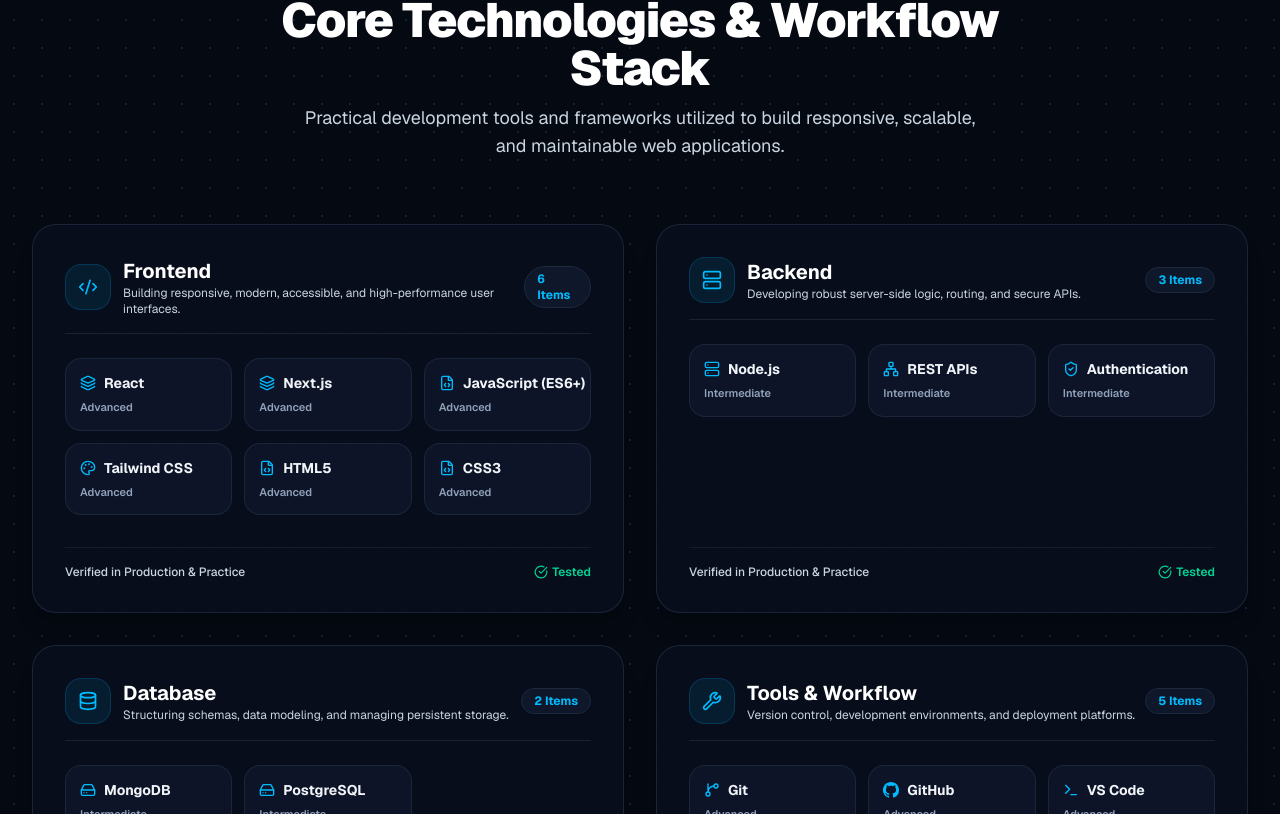
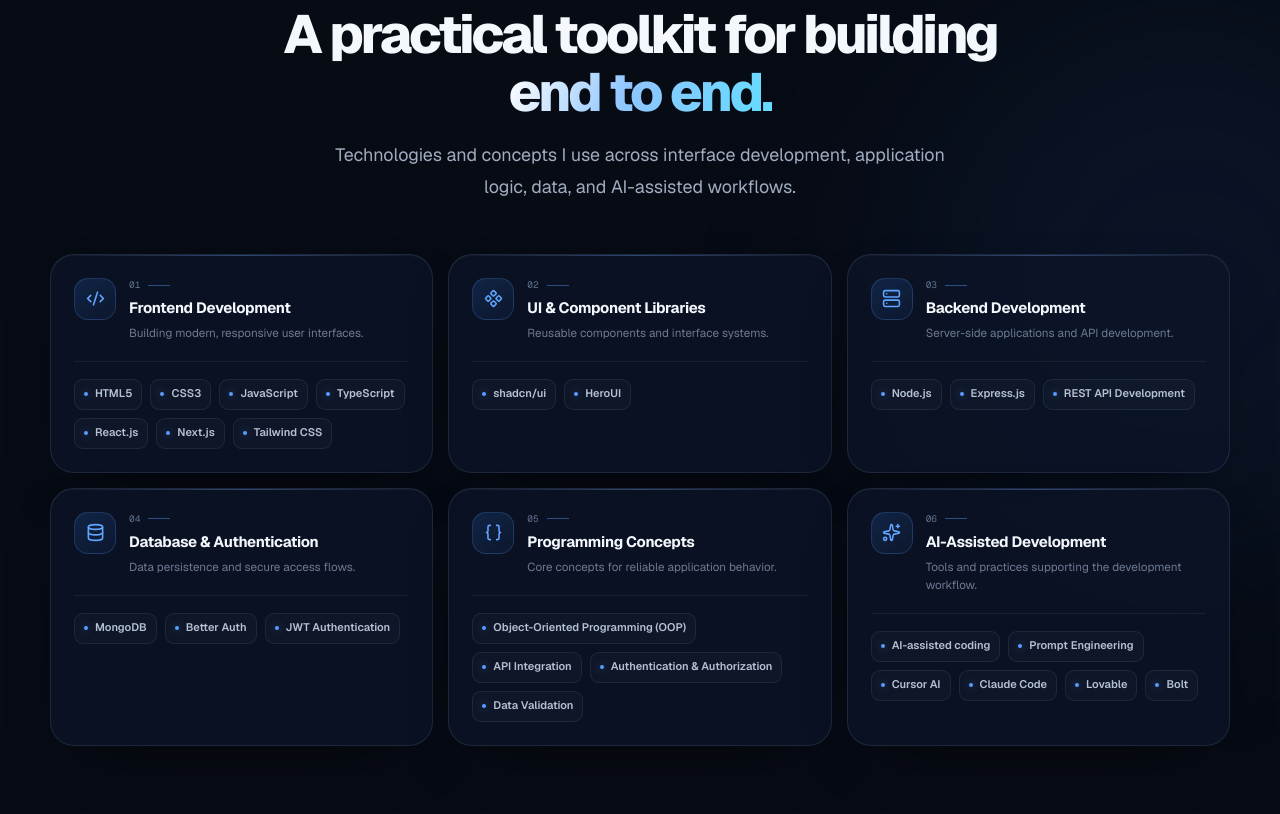
Before and after one commit to shahidul91325/shahidul-portfolio, a Next.js app: page / in a window 1280 px wide. Shown: the part 1866-2680 px from the top of the page. Built offline with nearby package versions, Linux system fonts and the light colour scheme.

Commit message:
Reorganize skills into animated categories

```diff
--- a/app/globals.css
+++ b/app/globals.css
@@ -183,6 +183,23 @@ button, a { -webkit-tap-highlight-color: transparent; }
 .focus-rule { width: 23px; height: 1px; background: rgba(96,165,255,.4); }
 .focus-card h3 { margin: 7px 0 4px; color: #e6edf8; font-size: .91rem; font-weight: 650; letter-spacing: -.02em; }
 .focus-card p { margin: 0; color: #91a0b6; font-size: .77rem; line-height: 1.65; }
+.skills-section { position: relative; isolation: isolate; }
+.skills-section::before { position: absolute; z-index: -1; top: 15%; right: -20%; width: 560px; aspect-ratio: 1; border-radius: 50%; background: rgba(35,98,188,.1); content: ""; filter: blur(110px); pointer-events: none; }
+.skills-grid { display: grid; grid-template-columns: repeat(3, minmax(0, 1fr)); gap: 15px; }
+.skill-panel { position: relative; min-width: 0; padding: 23px; overflow: hidden; }
+.skill-panel::after { position: absolute; top: 0; right: 20px; left: 20px; height: 1px; background: linear-gradient(90deg, transparent, rgba(96,165,255,.48), transparent); content: ""; opacity: .7; }
+.skill-group-heading { display: flex; align-items: flex-start; gap: 13px; }
+.skill-group-title { min-width: 0; }
+.skill-group-meta { display: flex; align-items: center; gap: 8px; color: #60728d; font-family: var(--font-geist-mono), monospace; font-size: .59rem; }
+.skill-group-rule { width: 22px; height: 1px; background: rgba(96,165,255,.42); }
+.skill-group-title h3 { margin-top: 5px; font-size: .94rem; }
+.skill-group-title p { margin-top: 4px; font-size: .73rem; }
+.skill-list { display: flex; flex-wrap: wrap; gap: 8px; margin: 19px 0 0; padding: 17px 0 0; border-top: 1px solid rgba(170,195,234,.08); list-style: none; }
+.skill-chip { display: inline-flex; min-height: 31px; align-items: center; gap: 7px; padding: 6px 9px; border: 1px solid rgba(170,195,234,.1); border-radius: 9px; background: rgba(255,255,255,.025); color: #b4c1d4; font-size: .69rem; font-weight: 560; line-height: 1.25; transition: transform .22s ease, color .22s ease, border-color .22s ease, background .22s ease; }
+.skill-panel:hover .skill-chip { animation: skill-chip-in .38s both; animation-delay: var(--chip-delay, 0ms); }
+.skill-chip:hover { transform: translateY(-2px); border-color: rgba(96,165,255,.32); background: rgba(56,139,255,.08); color: #e5f1ff; }
+.skill-chip-dot { width: 4px; height: 4px; flex: 0 0 auto; border-radius: 50%; background: #599cff; box-shadow: 0 0 8px rgba(89,156,255,.55); }
+@keyframes skill-chip-in { from { opacity: .55; transform: translateY(4px); } to { opacity: 1; transform: translateY(0); } }
 
 ::-webkit-scrollbar { width: 10px; }
 ::-webkit-scrollbar-track { background: var(--navy-950); }
@@ -226,6 +243,7 @@ button, a { -webkit-tap-highlight-color: transparent; }
   .about-heading { grid-template-columns: 1fr; gap: 13px; }
   .about-heading h2 br { display: none; }
   .about-content { grid-template-columns: 1fr; }
+  .skills-grid { grid-template-columns: repeat(2, minmax(0, 1fr)); }
 }
 @media (max-width: 480px) {
   .nav-inner { width: calc(100% - 32px); }
@@ -243,6 +261,7 @@ button, a { -webkit-tap-highlight-color: transparent; }
   .floating-note { padding: 9px 10px; font-size: .61rem; }
   .note-top { left: -33px; }
   .note-bottom { right: -31px; }
+  .skills-grid { grid-template-columns: 1fr; }
 }
 
 @media (prefers-reduced-motion: reduce) {
--- a/components/Skills.jsx
+++ b/components/Skills.jsx
@@ -1,165 +1,39 @@
+import { Braces, Code2, Component, Database, Server, Sparkles } from "lucide-react";
+import SectionHeading from "@/components/ui/SectionHeading";
 import { skillsData } from "@/data/skills";
-import { GithubIcon } from "@/components/Icons";
-import {
-  Sparkles,
-  Code2,
-  Server,
-  Database,
-  Wrench,
-  CheckCircle,
-  Layers,
-  FileCode,
-  Palette,
-  ShieldCheck,
-  Network,
-  HardDrive,
-  GitBranch,
-  Terminal,
-  Box,
-  Cloud
-} from "lucide-react";
+
+const categoryIcons = [Code2, Component, Server, Database, Braces, Sparkles];
 
 export default function Skills() {
-  const getCategoryIcon = (category) => {
-    switch (category) {
-      case "Frontend":
-        return Code2;
-      case "Backend":
-        return Server;
-      case "Database":
-        return Database;
-      case "Tools & Workflow":
-        return Wrench;
-      default:
-        return Sparkles;
-    }
-  };
-
-  const getSkillIcon = (name) => {
-    switch (name) {
-      case "React":
-      case "Next.js":
-        return Layers;
-      case "Tailwind CSS":
-        return Palette;
-      case "HTML5":
-      case "CSS3":
-      case "JavaScript (ES6+)":
-        return FileCode;
-      case "Node.js":
-        return Server;
-      case "REST APIs":
-        return Network;
-      case "Authentication":
-        return ShieldCheck;
-      case "MongoDB":
-      case "PostgreSQL":
-        return HardDrive;
-      case "Git":
-        return GitBranch;
-      case "GitHub":
-        return GithubIcon;
-      case "VS Code":
-        return Terminal;
-      case "npm":
-        return Box;
-      case "Vercel":
-        return Cloud;
-      default:
-        return CheckCircle;
-    }
-  };
-
   return (
-    <section id="skills" className="py-20 lg:py-28 relative bg-[#060911]/95 bg-dots-pattern overflow-hidden">
-      {/* Background glow */}
-      <div
-        aria-hidden="true"
-        className="pointer-events-none absolute top-1/2 right-0 w-96 h-96 bg-blue-600/10 rounded-full blur-3xl -z-10"
+    <section id="skills" className="section-wrap skills-section">
+      <SectionHeading
+        eyebrow="Technical skills"
+        title={<>A practical toolkit for building <span className="text-gradient-cyan">end to end.</span></>}
+        description="Technologies and concepts I use across interface development, application logic, data, and AI-assisted workflows."
       />
 
-      <div className="max-w-7xl mx-auto px-4 sm:px-6 lg:px-8">
-
-        {/* Section Header */}
-        <div className="text-center max-w-3xl mx-auto mb-16 space-y-3">
-          <div className="inline-flex items-center gap-2 px-3.5 py-1.5 rounded-full bg-sky-500/10 border border-sky-500/25 text-sky-400 text-xs sm:text-sm font-semibold tracking-wider uppercase">
-            <Sparkles className="w-3.5 h-3.5 text-sky-400" />
-            <span>Technical Skills</span>
-          </div>
-          <h2 className="text-3xl sm:text-4xl md:text-5xl font-black text-white tracking-tight">
-            Core Technologies & Workflow Stack
-          </h2>
-          <p className="text-slate-300 text-base sm:text-lg max-w-2xl mx-auto font-normal">
-            Practical development tools and frameworks utilized to build responsive, scalable, and maintainable web applications.
-          </p>
-        </div>
-
-        {/* Skills Categories Grid */}
-        <div className="grid grid-cols-1 md:grid-cols-2 gap-7 sm:gap-8 items-stretch">
-          {skillsData.map((categoryGroup, index) => {
-            const CatIcon = getCategoryIcon(categoryGroup.category);
-            return (
-              <div
-                key={index}
-                className="p-5 sm:p-8 rounded-3xl bg-[#090f1d]/85 border border-slate-800/90 hover:border-sky-500/35 hover:bg-[#0c1426] transition-all duration-300 shadow-xl flex flex-col justify-between h-full group card-hover-effect"
-              >
-                <div>
-                  {/* Category Header */}
-                  <div className="flex items-center justify-between pb-4 border-b border-slate-800/80">
-                    <div className="flex items-center gap-3">
-                      <div className="p-3 rounded-2xl bg-sky-500/10 border border-sky-500/20 text-sky-400 group-hover:scale-105 group-hover:bg-sky-500/20 group-hover:text-sky-300 transition-all">
-                        <CatIcon className="w-5 h-5" />
-                      </div>
-                      <div>
-                        <h3 className="text-xl font-bold text-white group-hover:text-sky-300 transition-colors">
-                          {categoryGroup.category}
-                        </h3>
-                        <p className="text-xs text-slate-300">
-                          {categoryGroup.description}
-                        </p>
-                      </div>
-                    </div>
-                    <span className="text-xs font-bold px-3 py-1 rounded-full bg-slate-900 text-sky-400 border border-slate-800 shadow-xs">
-                      {categoryGroup.skills.length} Items
-                    </span>
-                  </div>
-
-                  {/* Skills Pills Grid */}
-                  <div className="grid grid-cols-2 sm:grid-cols-3 gap-3 pt-6">
-                    {categoryGroup.skills.map((skill, sIdx) => {
-                      const SkillIcon = getSkillIcon(skill.name);
-                      return (
-                        <div
-                          key={sIdx}
-                          className="p-3.5 rounded-2xl bg-slate-900/80 border border-slate-800/90 hover:border-sky-500/40 hover:bg-slate-800/80 transition-all duration-200 flex flex-col items-start gap-1.5 group/skill"
-                        >
-                          <div className="flex items-center gap-2 text-sky-400 group-hover/skill:text-sky-300">
-                            <SkillIcon className="w-4 h-4 shrink-0" />
-                            <span className="text-sm font-bold text-slate-100 truncate">
-                              {skill.name}
-                            </span>
-                          </div>
-                          <span className="text-[11px] font-semibold text-slate-400 group-hover/skill:text-slate-300">
-                            {skill.level}
-                          </span>
-                        </div>
-                      );
-                    })}
-                  </div>
-                </div>
-
-                <div className="mt-8 pt-4 border-t border-slate-800/60 flex items-center justify-between text-xs text-slate-400">
-                  <span className="font-medium text-slate-300">Verified in Production & Practice</span>
-                  <span className="text-emerald-400 font-semibold flex items-center gap-1">
-                    <CheckCircle className="w-3.5 h-3.5" />
-                    <span>Tested</span>
-                  </span>
+      <div className="skills-grid">
+        {skillsData.map((group, index) => {
+          const Icon = categoryIcons[index];
+          return (
+            <article className="skill-panel rise-in" style={{ "--delay": `${index * 75}ms` }} key={group.category}>
+              <div className="skill-group-heading">
+                <span className="icon-tile"><Icon size={19} aria-hidden="true" /></span>
+                <div className="skill-group-title">
+                  <div className="skill-group-meta"><span>0{index + 1}</span><span className="skill-group-rule" /></div>
+                  <h3>{group.category}</h3>
+                  <p>{group.description}</p>
                 </div>
               </div>
-            );
-          })}
-        </div>
-
+              <ul className="skill-list" aria-label={group.category}>
+                {group.skills.map((skill, skillIndex) => <li className="skill-chip" key={skill} style={{ "--chip-delay": `${skillIndex * 35}ms` }}>
+                  <span className="skill-chip-dot" aria-hidden="true" />{skill}
+                </li>)}
+              </ul>
+            </article>
+          );
+        })}
       </div>
     </section>
   );
--- a/data/skills.js
+++ b/data/skills.js
@@ -1,42 +1,32 @@
 export const skillsData = [
   {
-    category: "Frontend",
-    description: "Building responsive, modern, accessible, and high-performance user interfaces.",
-    skills: [
-      { name: "React", level: "Advanced", iconName: "Atom" },
-      { name: "Next.js", level: "Advanced", iconName: "Layers" },
-      { name: "JavaScript (ES6+)", level: "Advanced", iconName: "FileCode2" },
-      { name: "Tailwind CSS", level: "Advanced", iconName: "Palette" },
-      { name: "HTML5", level: "Advanced", iconName: "Code2" },
-      { name: "CSS3", level: "Advanced", iconName: "Sparkles" }
-    ]
+    category: "Frontend Development",
+    description: "Building modern, responsive user interfaces.",
+    skills: ["HTML5", "CSS3", "JavaScript", "TypeScript", "React.js", "Next.js", "Tailwind CSS"],
   },
   {
-    category: "Backend",
-    description: "Developing robust server-side logic, routing, and secure APIs.",
-    skills: [
-      { name: "Node.js", level: "Intermediate", iconName: "Server" },
-      { name: "REST APIs", level: "Intermediate", iconName: "Network" },
-      { name: "Authentication", level: "Intermediate", iconName: "ShieldCheck" }
-    ]
+    category: "UI & Component Libraries",
+    description: "Reusable components and interface systems.",
+    skills: ["shadcn/ui", "HeroUI"],
   },
   {
-    category: "Database",
-    description: "Structuring schemas, data modeling, and managing persistent storage.",
-    skills: [
-      { name: "MongoDB", level: "Intermediate", iconName: "Database" },
-      { name: "PostgreSQL", level: "Intermediate", iconName: "HardDrive" }
-    ]
+    category: "Backend Development",
+    description: "Server-side applications and API development.",
+    skills: ["Node.js", "Express.js", "REST API Development"],
   },
   {
-    category: "Tools & Workflow",
-    description: "Version control, development environments, and deployment platforms.",
-    skills: [
-      { name: "Git", level: "Advanced", iconName: "GitBranch" },
-      { name: "GitHub", level: "Advanced", iconName: "Github" },
-      { name: "VS Code", level: "Advanced", iconName: "Terminal" },
-      { name: "npm", level: "Advanced", iconName: "Box" },
-      { name: "Vercel", level: "Advanced", iconName: "Cloud" }
-    ]
-  }
+    category: "Database & Authentication",
+    description: "Data persistence and secure access flows.",
+    skills: ["MongoDB", "Better Auth", "JWT Authentication"],
+  },
+  {
+    category: "Programming Concepts",
+    description: "Core concepts for reliable application behavior.",
+    skills: ["Object-Oriented Programming (OOP)", "API Integration", "Authentication & Authorization", "Data Validation"],
+  },
+  {
+    category: "AI-Assisted Development",
+    description: "Tools and practices supporting the development workflow.",
+    skills: ["AI-assisted coding", "Prompt Engineering", "Cursor AI", "Claude Code", "Lovable", "Bolt"],
+  },
 ];
```
